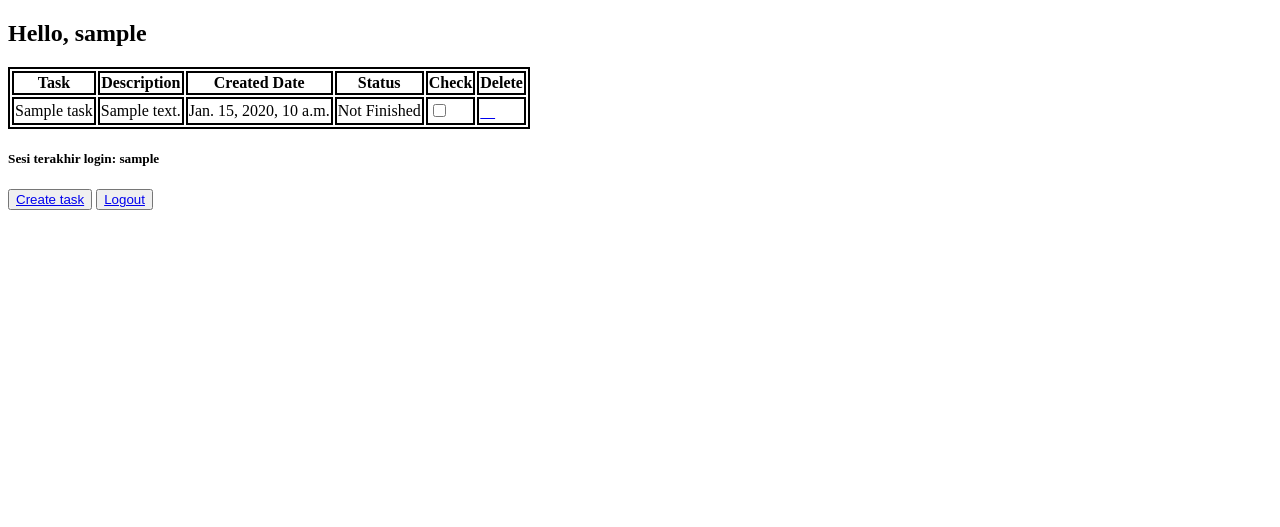
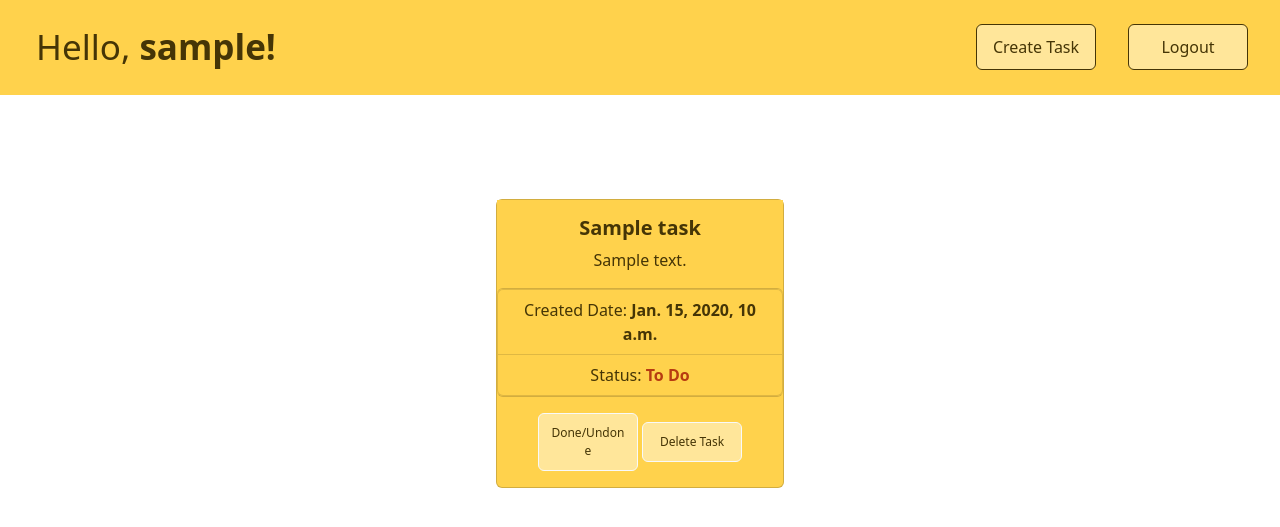
Before and after one commit to achievagemilang/pbp-tugas-2, a Django app: template todolist/templates/todolist.html in a window 1280 px wide. Shown: the top 527 px of the page. Run offline with Django 4.2, Linux system fonts and the light colour scheme; the template is opened without the code that fills it: most values are stand-ins (such as "Sample title", 1, 10 or a date in 2020).

Commit message:
tugas 5 pbp

```diff
--- a/static/css/style.css
+++ b/static/css/style.css
@@ -1,5 +1,10 @@
 table,
-th,
-td {
-  border: 2px solid black;
+th{
+  background-color : #ffdc74;
+  border: 2px solid #9f7e1b;
 }
+
+/* On mouse-over, add a deeper shadow */
+.card:hover {
+  transform: scale(1.1);
+}
--- a/templates/base.html
+++ b/templates/base.html
@@ -5,6 +5,7 @@
 <head>
   <meta charset="UTF-8">
   <meta name="viewport" content="width=device-width, initial-scale=1.0">
+  <link href="https://cdn.jsdelivr.net/npm/bootstrap@5.2.2/dist/css/bootstrap.min.css" rel="stylesheet" integrity="sha384-Zenh87qX5JnK2Jl0vWa8Ck2rdkQ2Bzep5IDxbcnCeuOxjzrPF/et3URy9Bv1WTRi" crossorigin="anonymous">
   <link rel="stylesheet" href="{% static 'css/style.css' %}">
   {% block meta %}
   {% endblock meta %}
@@ -13,6 +14,7 @@
 <body>
   {% block content %}
   {% endblock content %}
+  <script src="https://cdn.jsdelivr.net/npm/bootstrap@5.2.2/dist/js/bootstrap.bundle.min.js" integrity="sha384-OERcA2EqjJCMA+/3y+gxIOqMEjwtxJY7qPCqsdltbNJuaOe923+mo//f6V8Qbsw3" crossorigin="anonymous"></script>
 </body>
 
 </html>
--- a/todolist/templates/todolist.html
+++ b/todolist/templates/todolist.html
@@ -1,54 +1,71 @@
-{% extends 'base.html' %}
+ {% extends 'base.html' %}
 
- {% block content %}
+{% block content %}
 
- <h2>Hello, {{ username }}</h2>
+<div class="todolist">
+    <nav class="navbar navbar-expand-lg" style="background-color:  #FFD24C;">
+        <div class="container-fluid">
+            <ul class="navbar-nav mx-3">
+                <li class="navbar-brand">
+                    <a class="nav-link" style="color: #453506; font-size: 35px;"> Hello, <strong><span class="text" style="color: #453506; font-size: 35px;">{{username}}! </span></strong></a>
+                </li>
+            </ul>
+        </div>
 
- <table>
-    <tr>
-        <th>Task</th>
-        <th>Description</th>
-        <th>Created Date</th>
-        <th>Status</th>
-        <th>Check</th>
-        <th>Delete</th>
-    </tr>
+        <div class="mr-auto">
+            <ul class="navbar-nav mx-3">
+                <li>
+                    <button class="btn btn-light float-right" style="background-color: #FFE69A; color: #453506; border-color: #453506; padding: 10px 10px; text-decoration: none; width: 120px;
+                font-size: 16px;" type="button"><a href="{% url 'todolist:create_task' %}" class="text-decoration-none" style="color: #453506;">Create Task</a></button>
+            </li>
+        </ul>
+    </div>
 
-    {% for task in todolist  %}
-    <tr>
-
-        <td>{{ task.title }}</td>
-        <td>{{ task.description }}</td>
-        <td>{{ task.date }}</td>
-        <td>
-            {% if task.is_finished %}
-            Finished
-            {% else %}
-            Not Finished
-            {% endif %}
-        </td>
-        <td>
-            <input
-            type="checkbox"
-            name="checkbox"
-            id='{{task.id}}'
-             {% if task.is_finished %} checked {% endif %}
-             onchange="location.href=`{% url 'todolist:toggle_is_finished' task.id %}`"   />
-        </td>
-        <td><a href="{% url 'todolist:delete_task' task.id %}"><i style="font-size:19px;color:black " class="fa">&#xf014;</i></a></td>
-    </tr>
-    {% endfor %}
+    <div class="mr-auto">
+        <ul class="navbar-nav mx-3">
+            <li class="navbar-brand">
+                <button class="btn btn-light float-right" style="background-color: #FFE69A; color: #453506; border-color: #453506; padding: 10px 10px; text-decoration: none; width: 120px;
+                font-size: 16px;" type="button"><a href="{% url 'todolist:logout_user' %}" class="text-decoration-none"style="color: #453506;">Logout</a></button>
+            </li>
+        </ul>
+    </div>
+</nav>
 
 
+<br></br>
+<br></br>
+
+<div class="mx-3 d-flex flex-row flex-wrap justify-content-center">
     {% if todolist.count == 0 %}
-    <p>Kamu belum memiliki task!</p>
+    <div class="alert" style="background-color: #FFD24C;" role="alert">
+        Kamu belum memiliki task
+    </div>
     {% endif %}
 
-</table>
+    {% for task in todolist %}
+    <div class="card m-2" style="width: 18rem;background-color: #FFD24C; "  >
+        <div class="card-body" style="background-color: #FFD24C;">
+            <h5 class="card-title" style="text-align: center; color:#453506"><strong>{{task.title}}</strong></h5>
+            <p class="card-text" style="text-align: center; color:#453506">{{task.description}}</p>
+        </div>
+        <ul class="list-group" style="background-color: #FFD24C; text-align: center;">
+            <li class="list-group-item" style="background-color: #FFD24C; color: #453506;">Created Date: <span style="color: #453506;"><strong>{{task.date}}</strong></span></li>
+            {% if task.is_finished %}
+            <li class="list-group-item" style="background-color: #FFD24C; color: #453506;">Status: <span style = "color: rgb(1, 179, 1);"><strong>Done</strong></span></li>
+            {% else %}
+            <li class="list-group-item" style="background-color: #FFD24C; color: #453506;">Status: <span style = "color: rgb(183, 59, 17);"><strong>To Do</strong></span></li>
+            {% endif %}
+        </ul>
+        <div class="card-body justify-content-center" style="text-align: center;">
+            <button class="btn btn-light float-right" style="background-color: #FFE69A; color: #453506; padding: 10px 10px; text-decoration: none; width: 100px;
+            font-size: 12px;" type="button"><a href="{% url 'todolist:toggle_is_finished' task.id%}" class="text-decoration-none" style="color: #453506;">Done/Undone</a></button>
+            <button class="btn btn-light float-right" style="background-color: #FFE69A; color: #453506; padding: 10px 10px; text-decoration: none; width: 100px;
+            font-size: 12px;" type="button"><a href="{% url 'todolist:delete_task' task.id%}" class="text-decoration-none" style="color: #453506;">Delete Task</a></button>
+        </div>
+    </div>
+    {% endfor %}
+</div>
+</div>
 
-<h5>Sesi terakhir login: {{ last_login }}</h5>
 
- <button><a href="{% url 'todolist:create_task' %}">Create task</a> </button>
- <button><a href="{% url 'todolist:logout_user' %}">Logout</a></button>
-
- {% endblock content %}
+{% endblock content %}
```
Also changed, not shown: todolist/templates/create-task.html (+21 -19 lines), todolist/templates/login.html (+31 -19 lines), todolist/templates/register.html (+30 -17 lines), todolist/README.md.
